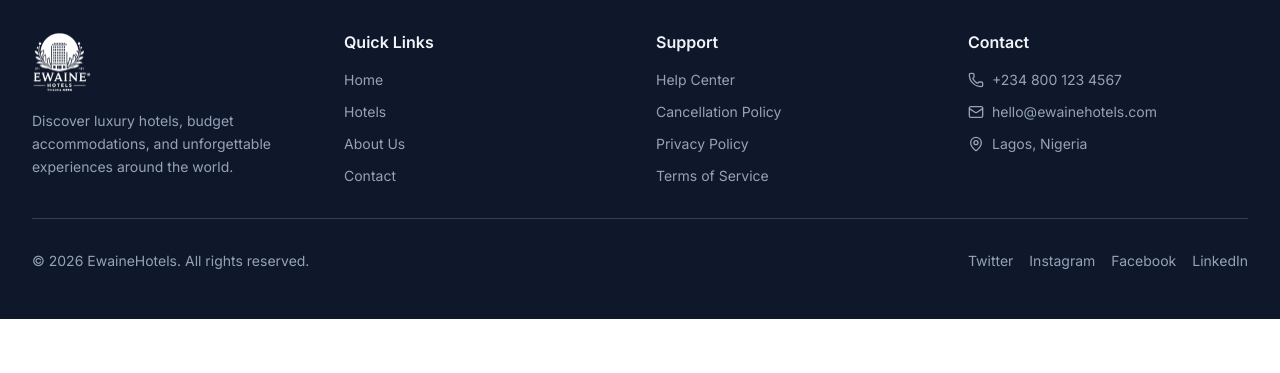
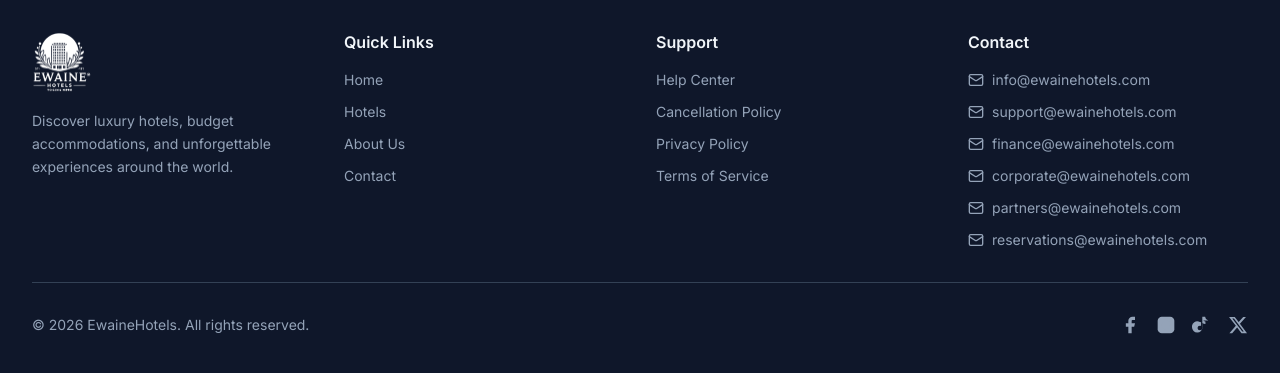
Before and after one commit to greatshedy/EwaineHotels, a React (Vite) app: page / in a window 1280 px wide. Shown: the part 2637-3010 px from the top of the page. Before the commit the page ends 2956 px from the top, so only its background shows below. Built offline with nearby package versions, Linux system fonts and the light colour scheme; no server answers.

Commit message:
feat: update footer with email contacts and social media icons

```diff
--- a/src/components/layout/Footer.jsx
+++ b/src/components/layout/Footer.jsx
@@ -1,6 +1,15 @@
 import { Link } from "react-router-dom";
-import { Mail, Phone, MapPin } from "lucide-react";
+import { Mail } from "lucide-react";
 import logo from "../../assets/ewainehotel.png";
+
+const emails = [
+  "info@ewainehotels.com",
+  "support@ewainehotels.com",
+  "finance@ewainehotels.com",
+  "corporate@ewainehotels.com",
+  "partners@ewainehotels.com",
+  "reservations@ewainehotels.com",
+];
 
 const sections = [
   {
@@ -23,11 +32,7 @@ const sections = [
   },
   {
     title: "Contact",
-    links: [
-      { label: "+234 800 123 4567", icon: Phone, to: "#" },
-      { label: "hello@ewainehotels.com", icon: Mail, to: "#" },
-      { label: "Lagos, Nigeria", icon: MapPin, to: "#" },
-    ],
+    links: emails.map((email) => ({ label: email, icon: Mail, to: "#" })),
   },
 ];
 
@@ -66,11 +71,28 @@ export default function Footer() {
         <div className="border-t border-dark-border mt-8 pt-8 flex flex-col sm:flex-row items-center justify-between gap-4">
           <p className="text-sm text-dark-text-secondary">&copy; {new Date().getFullYear()} EwaineHotels. All rights reserved.</p>
           <div className="flex gap-4">
-            {["Twitter", "Instagram", "Facebook", "LinkedIn"].map((s) => (
-              <a key={s} href="#" className="text-dark-text-secondary hover:text-primary transition-colors text-sm" aria-label={s}>
-                {s}
-              </a>
-            ))}
+            <a href="https://www.facebook.com/ewainehotels" target="_blank" rel="noopener noreferrer" className="text-dark-text-secondary hover:text-primary transition-colors" aria-label="Facebook">
+              <svg viewBox="0 0 24 24" fill="currentColor" className="w-5 h-5">
+                <path d="M18 2h-3a5 5 0 0 0-5 5v3H7v4h3v8h4v-8h3l1-4h-4V7a1 1 0 0 1 1-1h3z" />
+              </svg>
+            </a>
+            <a href="https://www.instagram.com/ewainehotels" target="_blank" rel="noopener noreferrer" className="text-dark-text-secondary hover:text-primary transition-colors" aria-label="Instagram">
+              <svg viewBox="0 0 24 24" fill="currentColor" className="w-5 h-5">
+                <rect x="2" y="2" width="20" height="20" rx="5" ry="5" />
+                <circle cx="12" cy="12" r="5" />
+                <circle cx="17.5" cy="6.5" r="1.5" />
+              </svg>
+            </a>
+            <a href="https://www.tiktok.com/ewainehotels" target="_blank" rel="noopener noreferrer" className="text-dark-text-secondary hover:text-primary transition-colors" aria-label="TikTok">
+              <svg viewBox="0 0 24 24" fill="currentColor" className="w-5 h-5">
+                <path d="M19.59 6.69a4.83 4.83 0 0 1-3.77-4.25V2h-3.45v13.67a2.89 2.89 0 0 1-2.88 2.69 2.89 2.89 0 0 1-2.88-2.69 2.89 2.89 0 0 1 2.88-2.69c.5 0 .97.13 1.38.35V8.65a6.27 6.27 0 0 0-1.38-.18A6.34 6.34 0 0 0 0 14.78a6.34 6.34 0 0 0 6.31 6.31 6.34 6.34 0 0 0 6.31-6.31V9.74c.89.7 2 1.13 3.26 1.17 0 0 .17 0 .26-.01v-3.1c-.38.01-.75-.05-1.05-.2a4.91 4.91 0 0 1-1.5-.91Z" />
+              </svg>
+            </a>
+            <a href="https://www.x.com/ewainehotels" target="_blank" rel="noopener noreferrer" className="text-dark-text-secondary hover:text-primary transition-colors" aria-label="X">
+              <svg viewBox="0 0 24 24" fill="currentColor" className="w-5 h-5">
+                <path d="M18.244 2.25h3.308l-7.227 8.26 8.502 11.24H16.17l-5.214-6.817L4.99 21.75H1.68l7.73-8.835L1.254 2.25H8.08l4.713 6.231zm-1.161 17.52h1.833L7.084 4.126H5.117z" />
+              </svg>
+            </a>
           </div>
         </div>
       </div>
```
